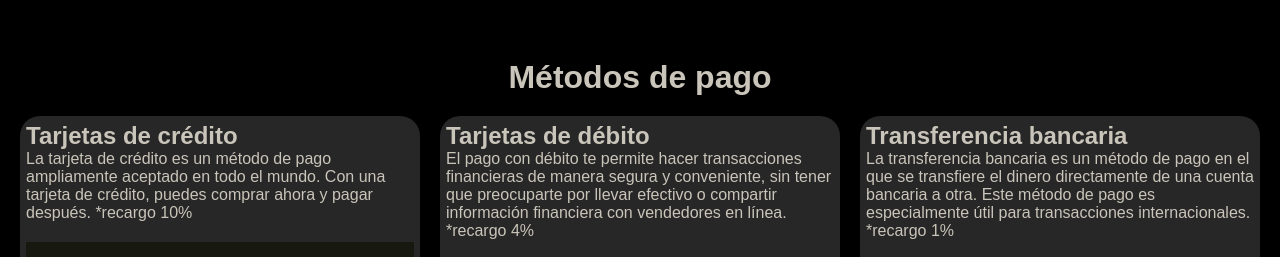
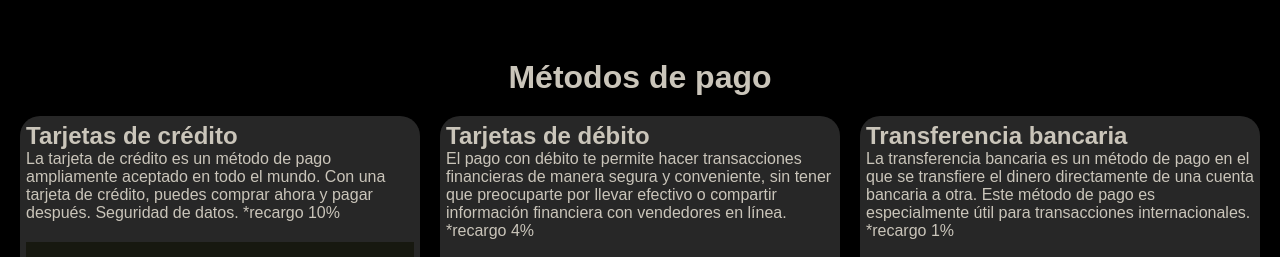
Before and after one commit to guillecia/proyectofinal_desarrolloweb, a website: page pages/pagos.html in a window 1280 px wide. Shown: the part 101-358 px from the top of the page. Drawn offline with nearby package versions, Linux system fonts and the light colour scheme.

Commit message:
edicion Pagos

```diff
--- a/pages/pagos.html
+++ b/pages/pagos.html
@@ -37,7 +37,7 @@
         <section class="grid-container">
             <article class="card">
                 <h2>Tarjetas de crédito</h2>
-                <p>La tarjeta de crédito es un método de pago ampliamente aceptado en todo el mundo. Con una tarjeta de crédito, puedes comprar ahora y pagar después. *recargo 10%</p>
+                <p>La tarjeta de crédito es un método de pago ampliamente aceptado en todo el mundo. Con una tarjeta de crédito, puedes comprar ahora y pagar después. Seguridad de datos. *recargo 10%</p>
                 <img class="img-fluid" src="../img/cre.png" alt="Tarjeta de crédito">
                 <input type="submit" value="Comprar" class="m20">
             </article>
```
